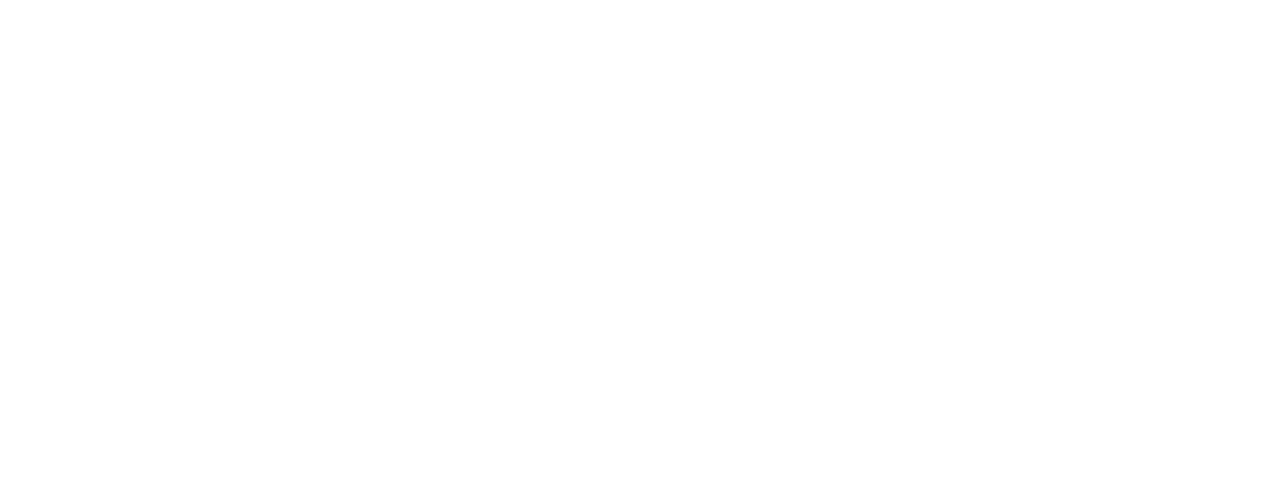
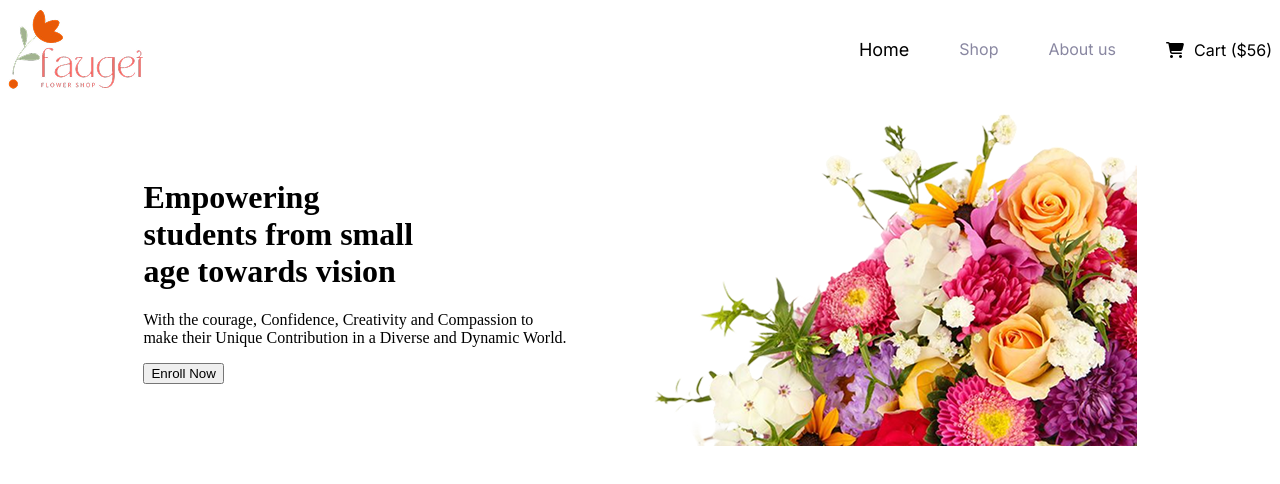
Before and after one commit to giash459/fresh-flowers, a plain HTML site: page index.html in a window 1280 px wide. Drawn offline with Linux system fonts and the light colour scheme.

Commit message:
started banner section

```diff
--- a/index.html
+++ b/index.html
@@ -1,13 +1,53 @@
 <!DOCTYPE html>
 <html lang="en">
+
 <head>
     <meta charset="UTF-8">
     <meta name="viewport" content="width=device-width, initial-scale=1.0">
     <title>Fresh Flowers</title>
+    <link rel="stylesheet" href="styles/style.css">
+    <script src="https://kit.fontawesome.com/146cca6ef2.js" crossorigin="anonymous"></script>
 </head>
+
 <body>
-    <header></header>
+    <header>
+        <div class="navbar">
+            <div class="first-content display-flex">
+                <img class="nav-img" src="assets/logo.png" alt="">
+            </div>
+            <div class="align-content display-flex">
+                <div class="second-content">
+                    <ul class="nav-links display-flex">
+                        <li class="nav-item"><a href="" class="inter-font home">Home</a></li>
+                        <li class="nav-item"><a href="" class="nav-link inter-font">Shop</a></li>
+                        <li class="nav-item"><a href="" class="nav-link inter-font">About us</a></li>
+                    </ul>
+                </div>
+                <div class="third-content align-content display-flex">
+                    <i class="fa-solid fa-cart-shopping icon"></i>
+                    <p class="inter-font">Cart ($56)</p>
+                </div>
+            </div>
+        </div>
+        <div class="banner display-flex">
+            <div class="banner-content">
+                <h1 class="banner-title"><span class="color-yellow">Empowering</span> <br> students from small <br> age
+                    <span class="color-blue">towards vision</span>
+                </h1>
+                <p class="banner-description">With the courage, Confidence, Creativity and Compassion to <br> make their
+                    Unique Contribution in a
+                    Diverse and Dynamic World.</p>
+                <div>
+                    <button class="btn-primary bg-black text-white">Enroll Now</button>
+                </div>
+            </div>
+            <div class="img-content">
+                <img class="banner-img" src="assets/hero-flower.png" alt="">
+            </div>
+        </div>
+    </header>
     <main></main>
     <footer></footer>
 </body>
+
 </html>
--- /dev/null
+++ b/styles/style.css
@@ -0,0 +1,83 @@
+@import url('https://fonts.googleapis.com/css2?family=Inter:ital,opsz,wght@0,14..32,100..900;1,14..32,100..900&family=Noto+Sans:ital,wght@0,100..900;1,100..900&display=swap');
+
+
+.noto-sans-font {
+    font-family: "Noto Sans", sans-serif;
+    font-optical-sizing: auto;
+    font-weight: 400;
+    font-style: normal;
+}
+
+.inter-font {
+    font-family: "Inter", sans-serif;
+    font-optical-sizing: auto;
+    font-weight: 400;
+    font-style: normal;
+}
+
+/* shared style */
+.display-flex {
+    display: flex;
+}
+
+/* navbar related style */
+.navbar {
+    max-width: 1440px;
+    margin: 0 auto;
+    display: flex;
+    align-items: center;
+    justify-content: space-between;
+}
+
+.nav-links {
+    gap: 50px;
+}
+
+.nav-item {
+    list-style: none;
+
+}
+
+.nav-link {
+    text-decoration: none;
+}
+
+.align-content {
+    align-items: center;
+}
+
+.second-content {
+    margin-right: 50px;
+}
+
+.icon {
+    margin-right: 10px;
+}
+
+.home {
+    font-weight: 400;
+    font-size: large;
+    text-decoration: none;
+    color: black;
+}
+
+.nav-link {
+    color: #8987A1;
+}
+
+/* banner */
+.banner {
+    max-width: 1440px;
+    margin: 0 auto;
+    display: flex;
+    align-items: center;
+    justify-content: center;
+}
+
+/* responsive for mobile device */
+@media screen and (max-width: 576px) {
+    .second-content {
+        display: none;
+    }
+
+}
```
Also changed, not shown: assets/deal-ana.png (added), assets/deal-bloom.png (added), assets/deal-zabo.png (added), assets/flower-store.png (added), assets/hero-flower.png (added), assets/icon-facebook.png (added), assets/icon-linkedin.png (added), assets/icon-twitter.png (added), assets/icon-youtube.png (added), assets/logo.png (added), assets/news-letter-bg.png (added), assets/sample-flower-image.png (added), assets/trusted-badge.png (added).
